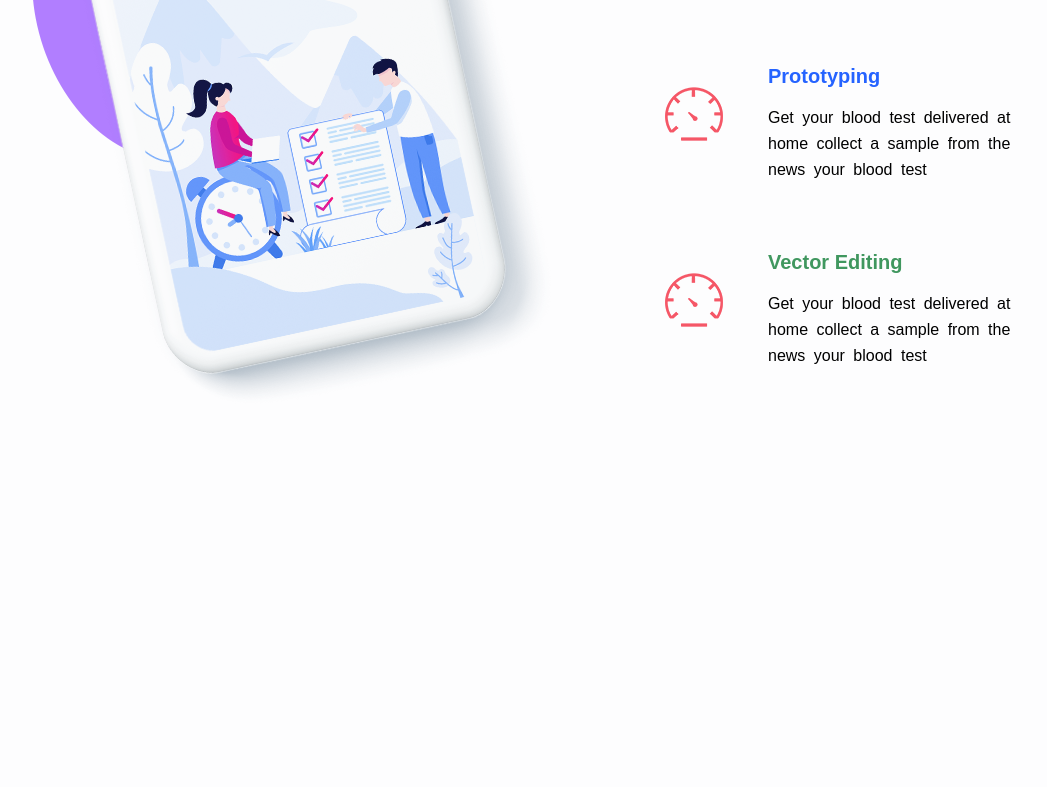
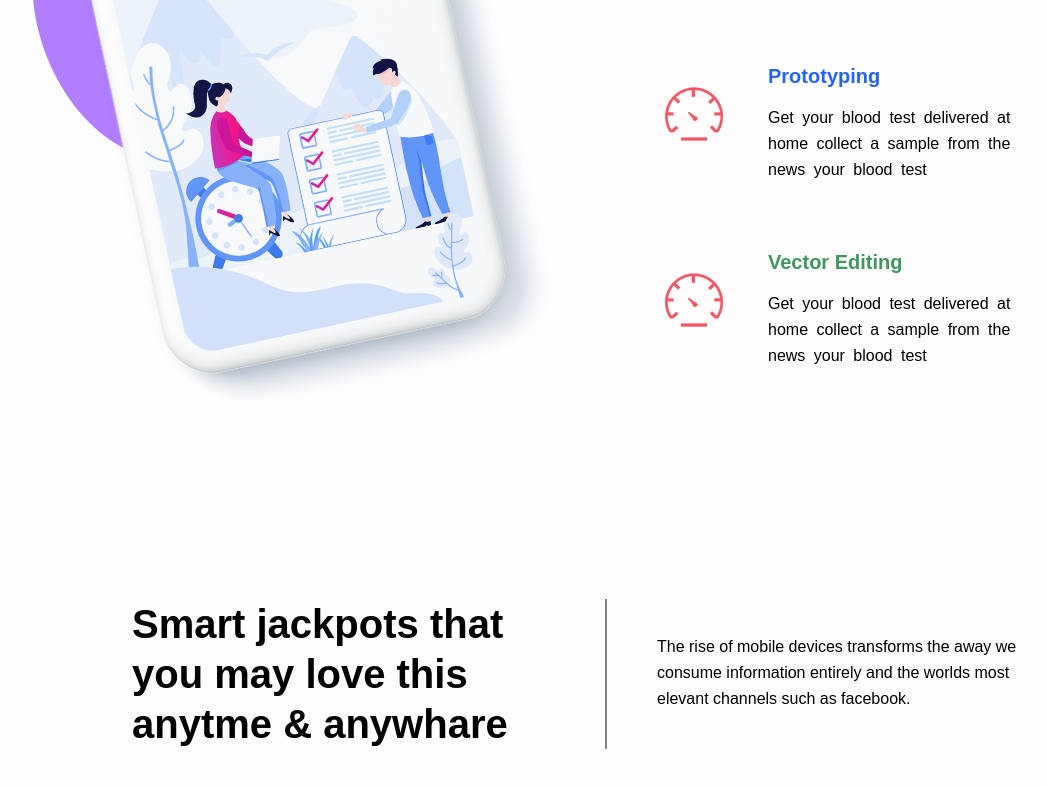
Before and after one commit to mehedianikgit/Landing-page-with-Html-Css, a plain HTML site: page index.html in a window 1280 px wide. Shown: the part 1763-2550 px from the top of the page, without its empty margins (33-1080 px from the left). Before the commit the page ends 2182 px from the top, so only its background shows below. Drawn offline with Linux system fonts and the light colour scheme.

Commit message:
Third section add

```diff
--- a/index.html
+++ b/index.html
@@ -104,5 +104,13 @@
                 </div>
             </div>
         </Section>
+        <section class="container qute_sec">
+            <div class="qute_div">
+                <h1>Smart jackpots that <br> you may love this <br> anytme & anywhare </h1>
+            </div>
+            <div class="qute_div">
+                <p>The rise of mobile devices transforms the away we <br> consume information entirely and the worlds most <br> elevant channels such as facebook.</p>
+            </div>
+        </section>
     </body>
 </html>
--- a/style.css
+++ b/style.css
@@ -124,7 +124,7 @@ ul li a {
     width: 17%;
 }
 .feature_sec{
-    /* margin-top: 170px; */
+    margin-bottom: 180px;
     display: flex;
 }
 .feature_image_div{
@@ -179,3 +179,24 @@ ul li a {
 .vector_h3{
     color: #40975f;
 }
+
+.qute_sec{
+    display: flex;
+    justify-content: space-between;
+    margin-bottom: 120px;
+}
+.qute_div{
+    width: 50%;
+}
+.qute_div h1{
+  font-size: 40px;
+  line-height: 50px;
+  border-right: 2px solid grey;
+  padding-left: 100px;
+}
+.qute_div p{
+    font-size: 16px;
+    line-height: 26px;
+    margin-left: 50px;
+    margin-top: 35px;
+}
```
